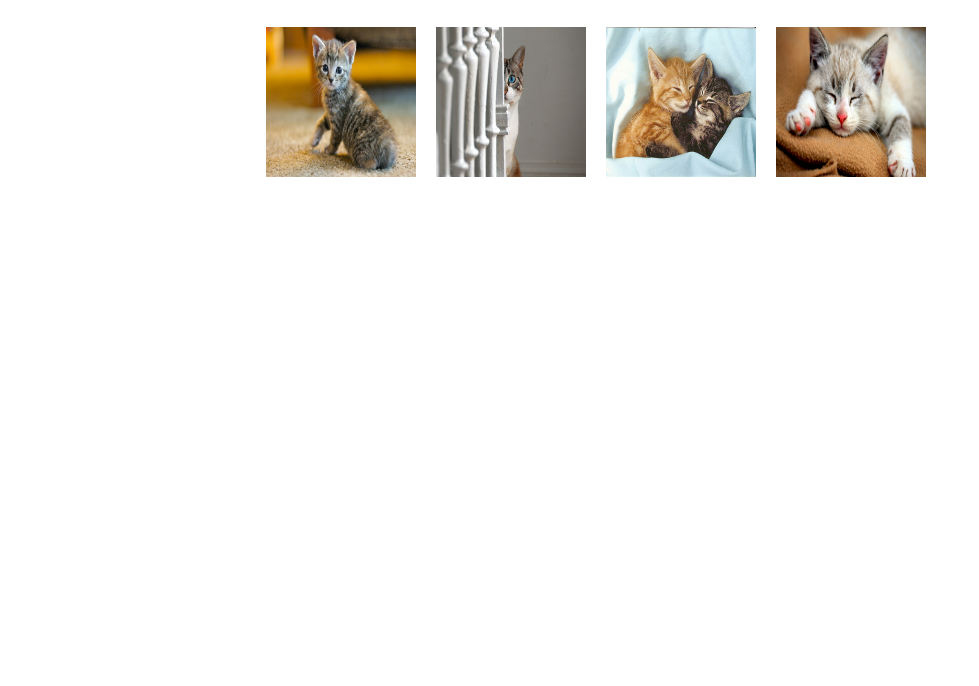
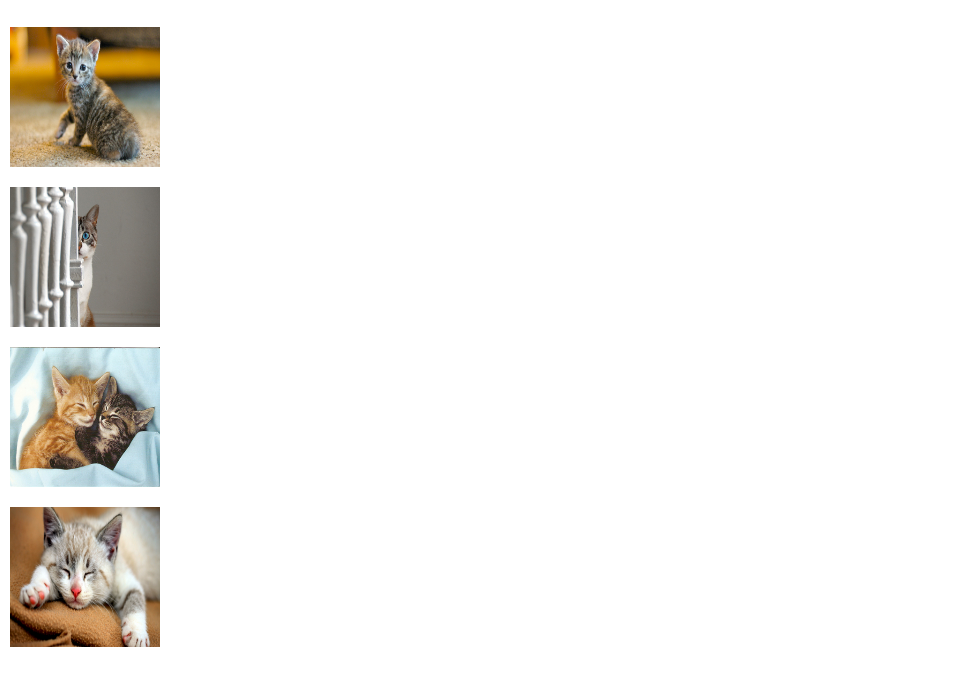
Before and after one commit to karandevgan/udacity-cat-clicker, a plain HTML site: page index.html in a window 1280 px wide. Shown: the part 50-736 px from the top of the page, without its empty margins (0-979 px from the left). Drawn offline with nearby package versions, Linux system fonts and the light colour scheme.

Commit message:
Change layout of app

```diff
--- a/index.html
+++ b/index.html
@@ -11,6 +11,7 @@
     <header>
         <h2>Cat Clicker</h2>
     </header>
+    <div class="content">
         <section class="catselector">
 
         </section>
@@ -25,7 +26,7 @@
                 </div>
             </div>
         </section>
-
+    </div>
     <script type="text/template" data-template="cat-thumbnail">
         <div class="catselector-img">
             <img src="{{cat.image}}" name="{{cat.name}}">
--- a/styles/theme.css
+++ b/styles/theme.css
@@ -11,13 +11,22 @@ header {
     display: none !important;
 }
 
+.content {
+    display: flex;
+    flex-direction: row;
+}
+
 .catselector {
     display: flex;
-    flex-direction: row;
-    width: 60%;
-    margin-left: auto;
-    margin-right: auto;
-    flex-wrap: wrap;
+    flex-direction: column;
+    margin-left: 0;
+    position: static;
+    width: 200px;
+    min-width: 200px;
+    height: 80vh;
+    overflow-y: scroll;
+    overflow-x: hidden;
+
 }
 
 .catselector-img {
@@ -36,9 +45,8 @@ header {
     position: relative;
     display: flex;
     flex-direction: row;
-    width: 80%;
-    margin-left: auto;
-    margin-right: auto;
+    margin-left: 10%;
+    width: 60%;
 }
 
 .main-col-1 {
```
Lines whose indentation alone changed are shown as unchanged.
